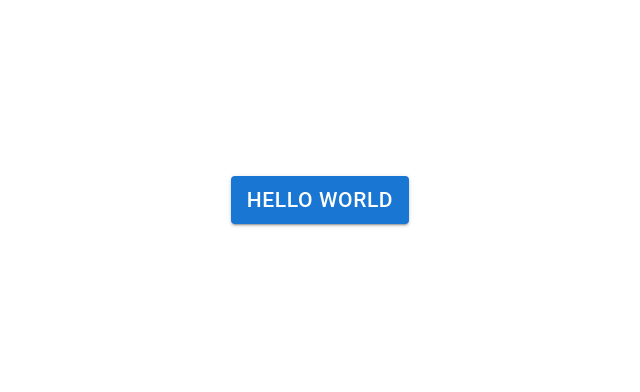
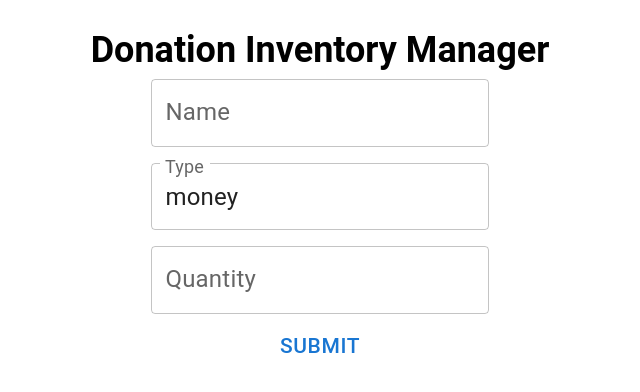
Before and after one commit to aidangadberry/DA_donation, a React (Create React App) app: page / in a window 1280 px wide. Shown: the top 392 px of the page, without its empty margins (320-960 px from the left). Built offline with nearby package versions, Linux system fonts and the light colour scheme.

Commit message:
Layout basic form with state management for donation submissions

```diff
--- a/src/App.js
+++ b/src/App.js
@@ -1,10 +1,11 @@
 import * as React from 'react';
-import Button from '@mui/material/Button';
+import DonationForm from './DonationForm';
 
 function App() {
   return (
     <div className="App">
-      <Button variant="contained">Hello world</Button>
+      <h2>Donation Inventory Manager</h2>
+      <DonationForm />
     </div>
   );
 }
--- /dev/null
+++ b/src/DonationForm.js
@@ -0,0 +1,71 @@
+import React, { useState } from 'react';
+import FormControl from '@mui/material/FormControl';
+import TextField from '@mui/material/TextField';
+import Button from '@mui/material/Button';
+
+/*
+  1. Input Form
+    1. Name (letters regex)
+    2. Type (dropdown)
+    3. Quantity (possible modal for donation above certain quantity)
+    4. Date - CURRENT TIME & DATE
+
+	- state with setters for donation and various attributes
+	- onFormSubmit => run validation, and highlight specific fields with
+    errors, if passes, commit the donation and redirect back to dashboard
+*/
+
+export default function DonationForm() {
+
+  // initialize the state for a donation to be submitted by this form
+  const [formData, setFormData] = useState({
+    name: '',
+    type: 'money',
+    quantity: '',
+    time: ''
+  });
+
+  // dynamic input setter for each field in the form
+  const handleInputChange = (e) => {
+    const { name, value } = e.target;
+    setFormData({
+      ...formData,
+      [name]: value
+    })
+  }
+
+  // validation to be added
+  const handleSubmit = (e) => {
+    e.preventDefault();
+    console.log(formData);
+  }
+
+  return (
+    <form onSubmit={handleSubmit}>
+      <FormControl>
+        <TextField
+          name="name"
+          value={formData.name}
+          onChange={handleInputChange}
+          label="Name"
+          sx={{ m: 1, width: "25ch" }}
+        />
+        <TextField
+          name="type"
+          value={formData.type}
+          onChange={handleInputChange}
+          label="Type"
+          sx={{ m: 1, width: "25ch" }}
+        />
+        <TextField
+          name="quantity"
+          value={formData.quantity}
+          onChange={handleInputChange}
+          label="Quantity"
+          sx={{ m: 1, width: "25ch" }}
+        />
+        <Button type="submit">Submit</Button>
+      </FormControl>
+    </form>
+  )
+}
```
